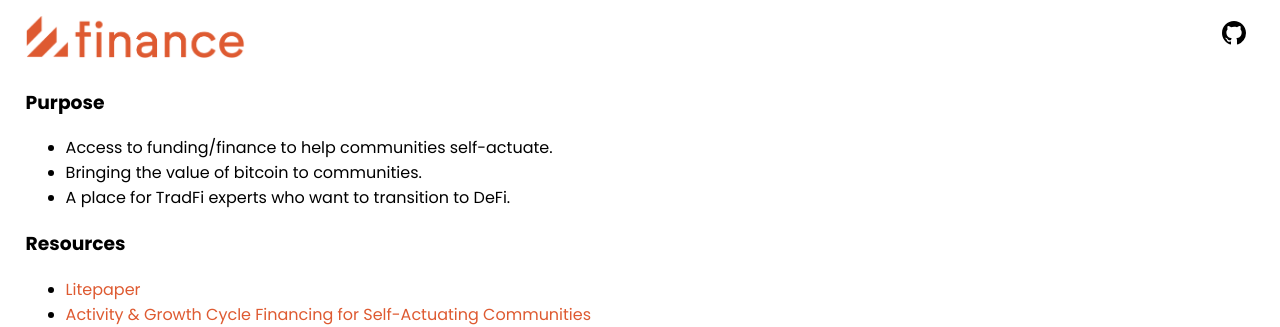
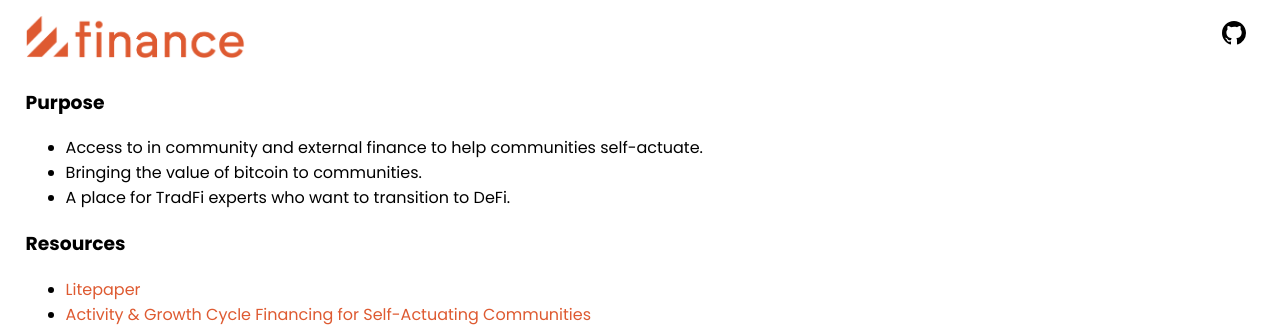
Before and after one commit to selfdriven-foundation/selfdriven-finance, a Jekyll site: the page built from docs/index.md, in a window 1280 px wide. Shown: the top 327 px of the page. Built offline with Jekyll 4.4.1, drawn with Linux system fonts in a browser that asks for light colours.

Commit message:
Update index.md

```diff
--- a/docs/index.md
+++ b/docs/index.md
@@ -5,7 +5,7 @@
 
 ### Purpose
 
-- Access to funding/finance to help communities self-actuate.
+- Access to in community and external finance to help communities self-actuate.
 - Bringing the value of bitcoin to communities.
 - A place for TradFi experts who want to transition to DeFi.
 
```
